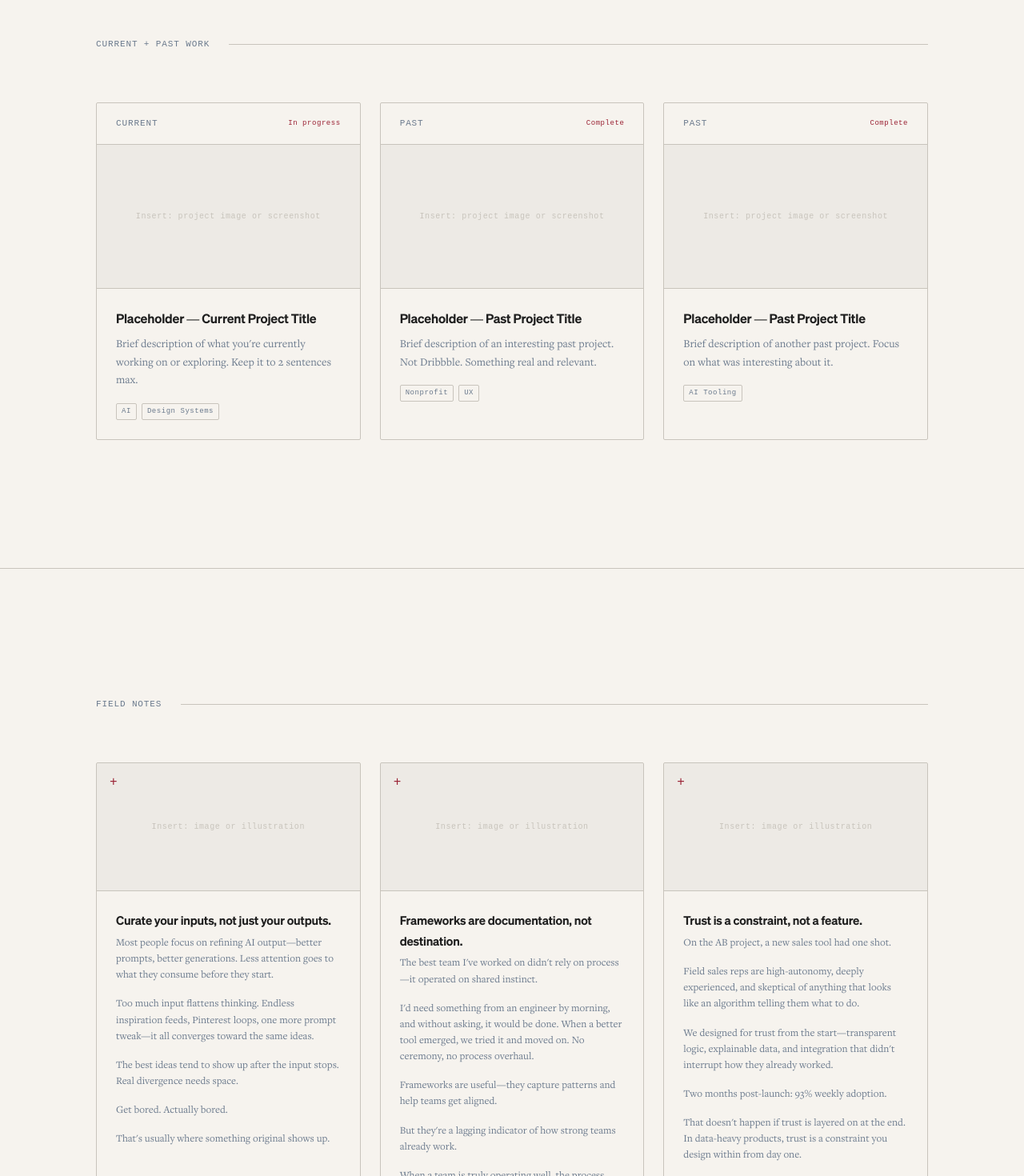
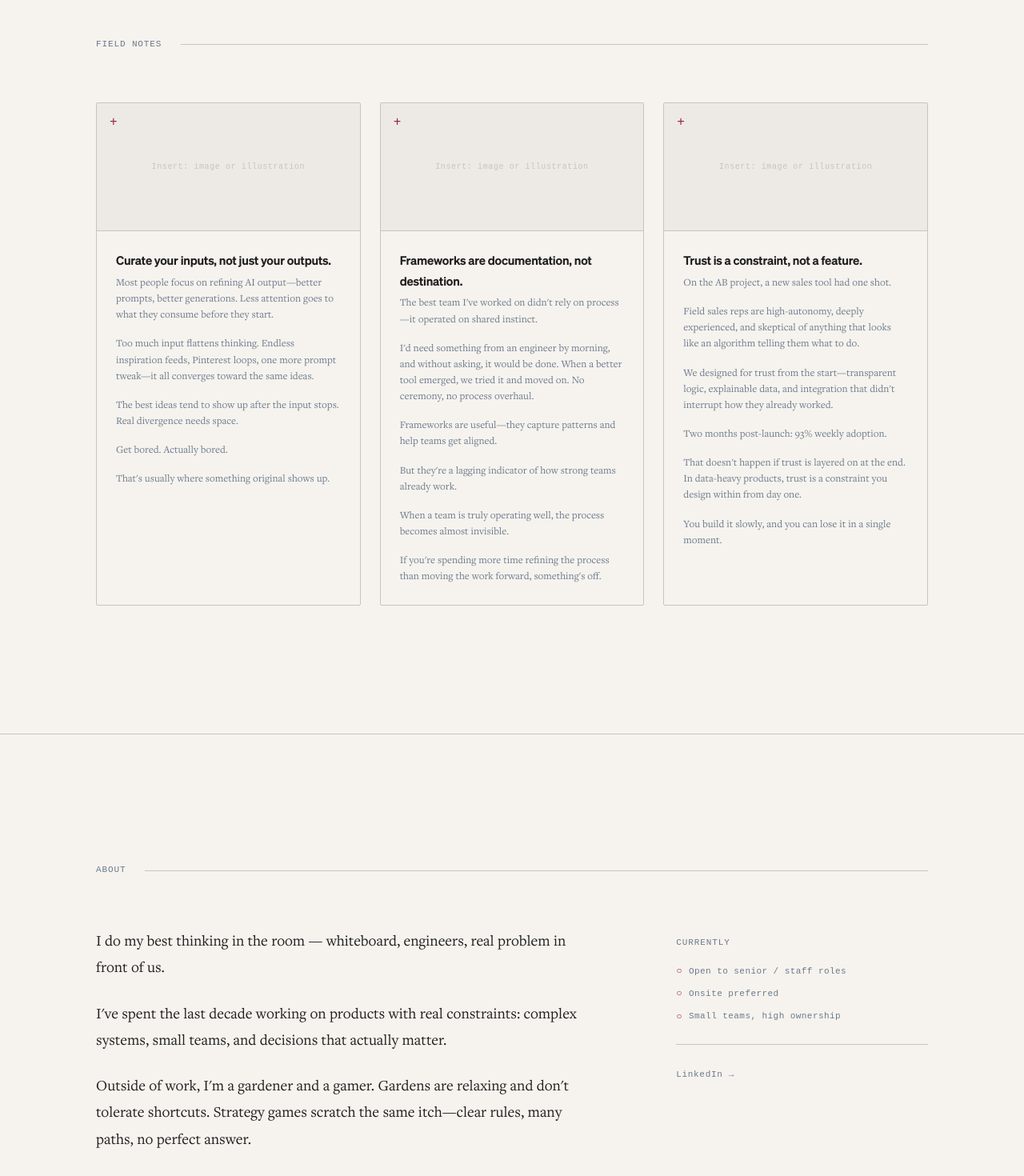
Before and after one commit to nightprince-leo/jacob-portfolio, a Next.js app: page / in a window 1280 px wide. Shown: the part 1780-3250 px from the top of the page at 80% size. Built offline with nearby package versions, Linux system fonts and the light colour scheme.

Commit message:
about change

```diff
--- a/content.js
+++ b/content.js
@@ -340,7 +340,7 @@ export const ABOUT = {
   paragraphs: [
     "I do my best thinking in the room — whiteboard, engineers, real problem in front of us.",
     "I've spent the last decade working on products with real constraints: complex systems, small teams, and decisions that actually matter.",
-    "Outside of work, I grow things. Gardens are slow and don't tolerate shortcuts. Strategy games scratch the same itch—clear rules, many paths, no perfect answer.",
+    "Outside of work, I'm a gardener and a gamer. Gardens are relaxing and don't tolerate shortcuts. Strategy games scratch the same itch—clear rules, many paths, no perfect answer.",
   ],
 };
 
--- a/pages/index.js
+++ b/pages/index.js
@@ -3,7 +3,7 @@ import Nav from '../components/Nav';
 import Hero from '../components/Hero';
 import CaseStudyCards from '../components/CaseStudyCards';
 import Credibility from '../components/Credibility';
-import Experiments from '../components/Experiments';
+// import Experiments from '../components/Experiments'; // section hidden — restore when needed
 import HotTakes from '../components/HotTakes';
 import About from '../components/About';
 import Contact from '../components/Contact';
@@ -44,7 +44,7 @@ export default function Home() {
         <Hero />
         <CaseStudyCards />
         <Credibility />
-        <Experiments />
+        {/* <Experiments /> — section hidden; uncomment import + this line to restore */}
         <HotTakes />
         <About />
         <Contact />
```
